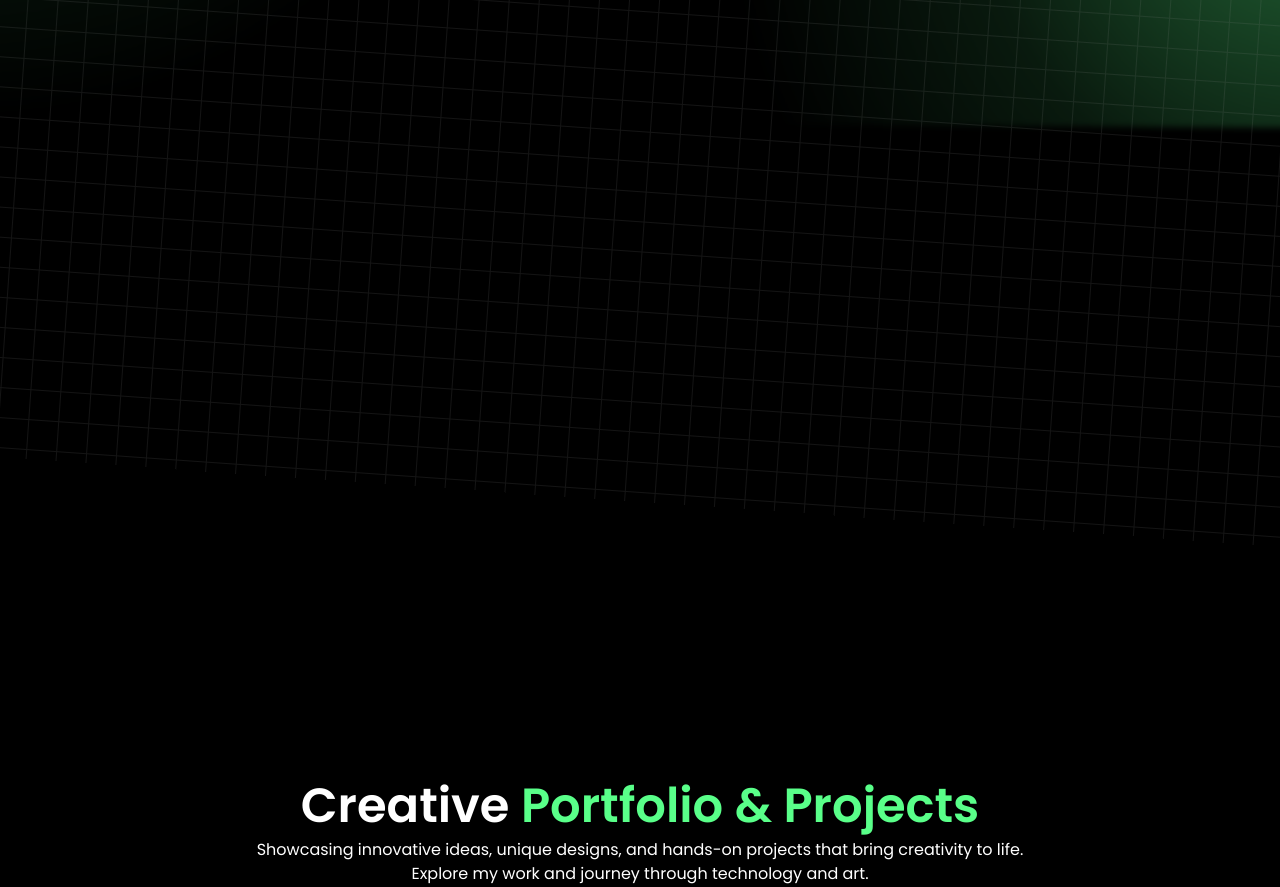
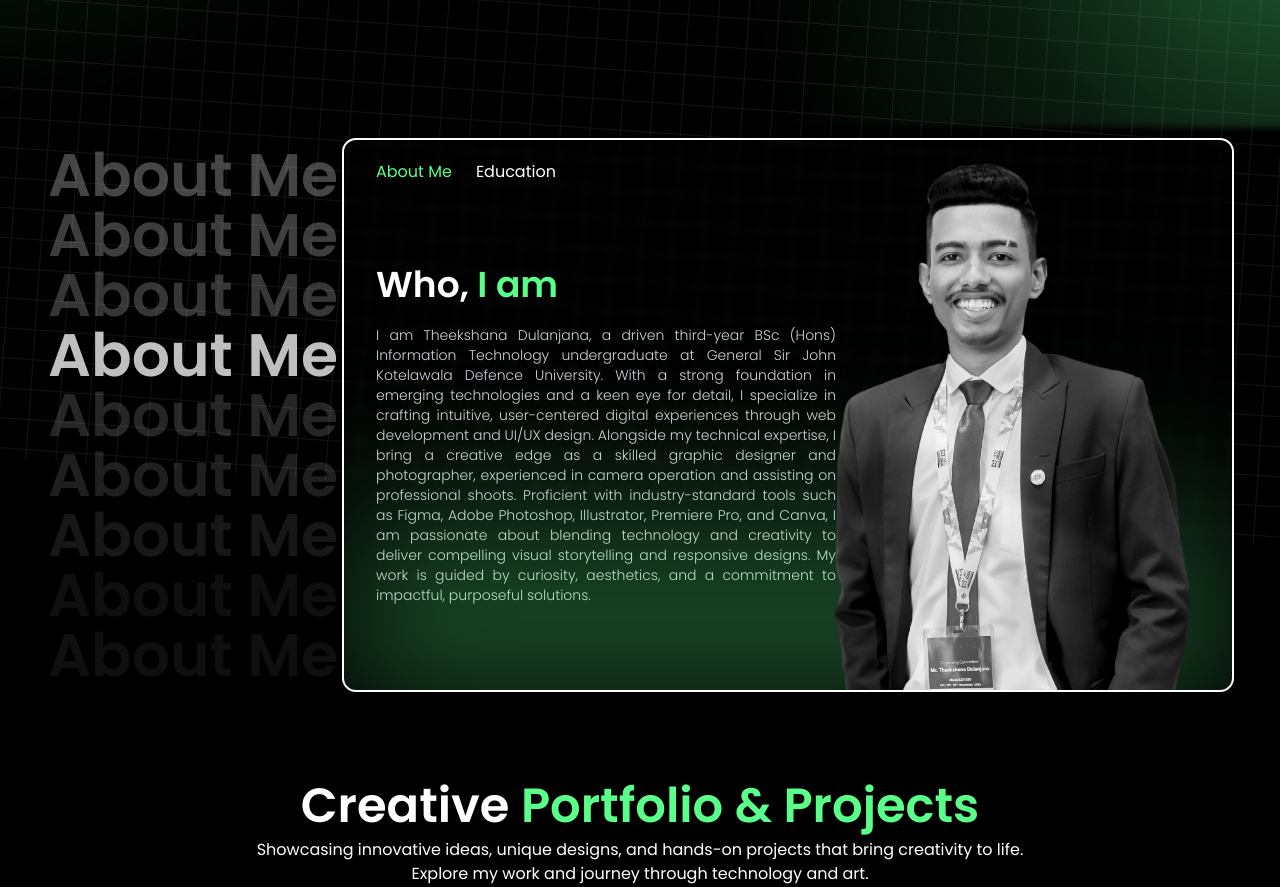
Before and after one commit to TheekshanaDulanjana/Personal-Portfolio, a React (Vite) app: page /#projects in a window 1280 px wide. Shown: the part 700-1587 px from the top of the page. Built offline with nearby package versions, Linux system fonts and the light colour scheme; a web font is replaced by a local one.

Commit message:
Update AboutMe component animation auto start

```diff
--- a/package.json
+++ b/package.json
@@ -13,7 +13,7 @@
     "@emailjs/browser": "^4.4.1",
     "@tailwindcss/vite": "^4.1.8",
     "analytics-plugin-ga": "^0.2.0",
-    "framer-motion": "^12.23.12",
+    "framer-motion": "^12.23.22",
     "lucide-react": "^0.511.0",
     "react": "^19.1.0",
     "react-dom": "^19.1.0",
--- a/src/pages/About.jsx
+++ b/src/pages/About.jsx
@@ -5,24 +5,18 @@ import { motion, AnimatePresence } from "framer-motion";
 
 export default function AboutMe() {
   const [activeSection, setActiveSection] = useState("about");
-  const [isAnimated, setIsAnimated] = useState(false); // Track if animation has played
 
   const handleToggle = (section) => {
     setActiveSection(section);
   };
 
   return (
-    <div
-      className="flex items-center pt-10 justify-center px-4 sm:px-6 md:px-12"
-      onMouseEnter={() => {
-        if (!isAnimated) setIsAnimated(true); // Start animation once on first cursor enter
-      }}
-    >
+    <div className="flex items-center pt-10 justify-center px-4 sm:px-6 md:px-12">
       <div className="w-full max-w-7xl flex flex-col md:flex-row">
         {/* Background large text */}
         <motion.div
           initial={{ x: -80, opacity: 0 }}
-          animate={isAnimated ? { x: 0, opacity: 1 } : {}} // animate only after cursor enters
+          animate={{ x: 0, opacity: 1 }}
           transition={{ duration: 1 }}
           className="hidden lg:flex w-1/3 flex-col justify-center font-semibold font-poppins
          text-white leading-none select-none pointer-events-none"
@@ -31,7 +25,7 @@ export default function AboutMe() {
             <motion.p
               key={i}
               initial={{ opacity: 0 }}
-              animate={isAnimated ? { opacity: parseFloat(op) / 100 } : {}} // animate after hover
+              animate={{ opacity: parseFloat(op) / 100 }}
               transition={{ delay: i * 0.05 }}
               className="text-4xl md:text-5xl lg:text-6xl"
             >
@@ -43,7 +37,7 @@ export default function AboutMe() {
         {/* Main content box */}
         <motion.div
           initial={{ scale: 0.95, opacity: 0 }}
-          animate={isAnimated ? { scale: 1, opacity: 1 } : {}} // trigger only once
+          animate={{ scale: 1, opacity: 1 }}
           transition={{ duration: 0.8 }}
           className="w-full flex justify-center"
         >
@@ -86,7 +80,7 @@ export default function AboutMe() {
                 <motion.div
                   key="about"
                   initial={{ opacity: 0, x: -50 }}
-                  animate={isAnimated ? { opacity: 1, x: 0 } : {}} // play once
+                  animate={{ opacity: 1, x: 0 }}
                   exit={{ opacity: 0, x: 50 }}
                   transition={{ duration: 0.6 }}
                   className="flex w-full flex-col md:flex-row"
@@ -136,7 +130,7 @@ export default function AboutMe() {
                   {/* RIGHT IMAGE */}
                   <motion.div
                     initial={{ y: 50, opacity: 0 }}
-                    animate={isAnimated ? { y: 0, opacity: 1 } : {}} // only first time
+                    animate={{ y: 0, opacity: 1 }}
                     transition={{ duration: 0.8, delay: 0.3 }}
                     className="flex items-end sm:-ml-20 ml-5 justify-center w-full md:w-1/2 px-6 md:px-10 z-10"
                   >
@@ -153,7 +147,7 @@ export default function AboutMe() {
                 <motion.div
                   key="education"
                   initial={{ opacity: 0, x: 50 }}
-                  animate={isAnimated ? { opacity: 1, x: 0 } : {}} // trigger once
+                  animate={{ opacity: 1, x: 0 }}
                   exit={{ opacity: 0, x: -50 }}
                   transition={{ duration: 0.6 }}
                   className="w-full max-w-5xl mx-auto px-6"
```
Also changed, not shown: 1 other file (tests, documents, lock files or other folders).
